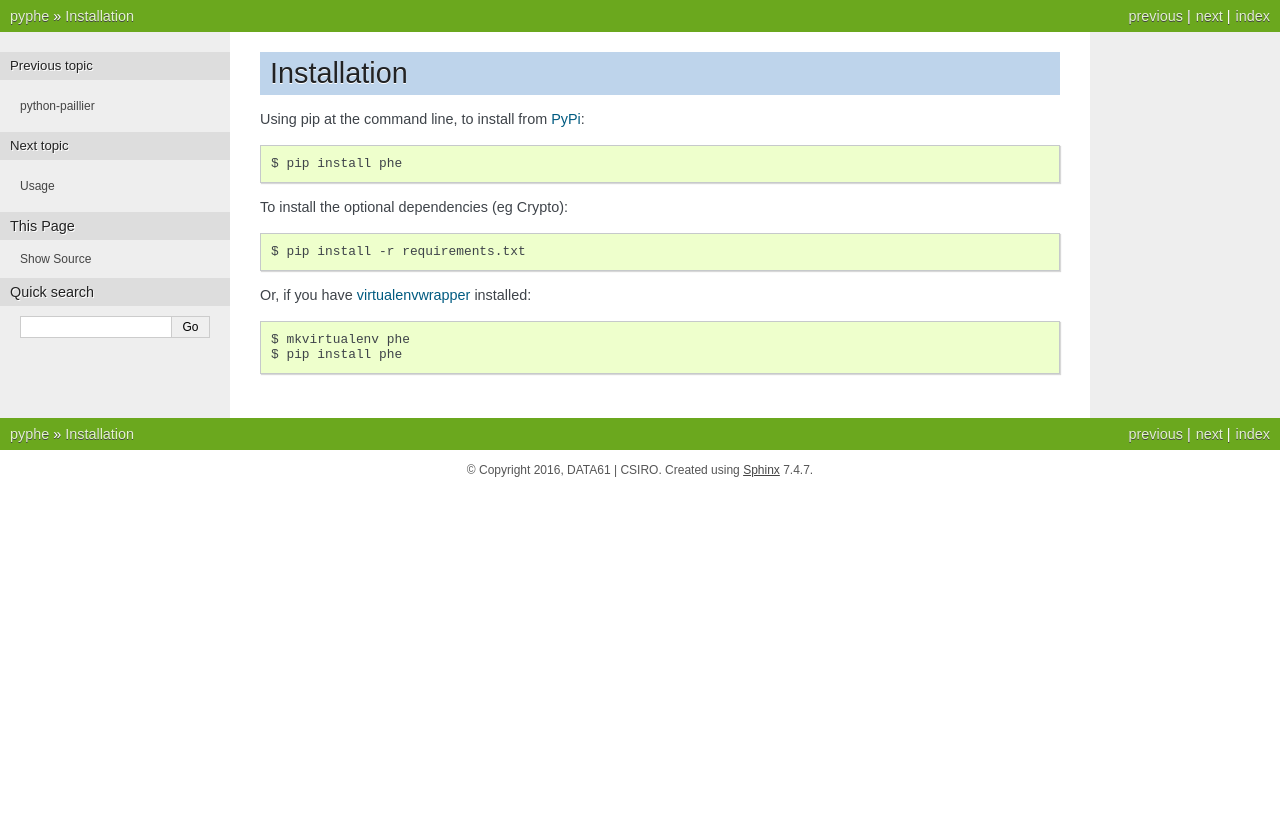
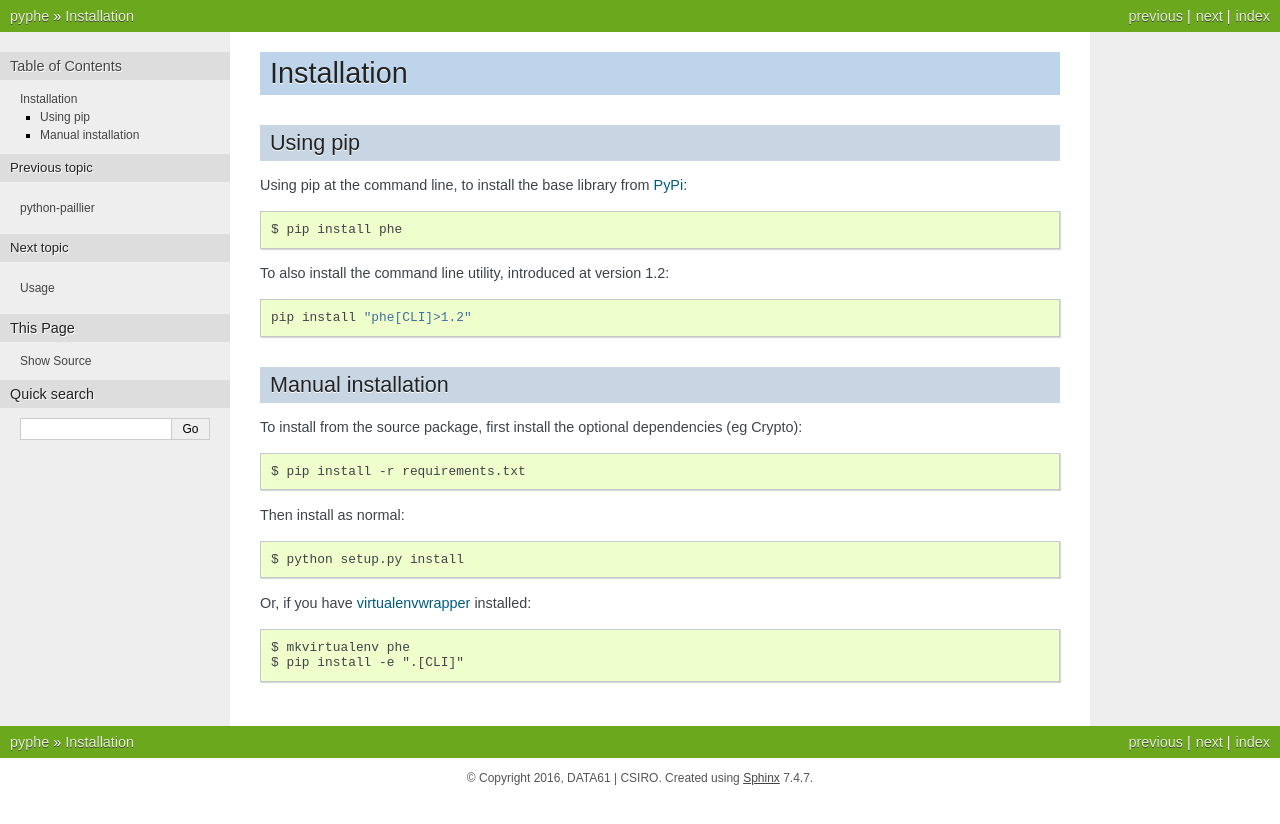
Before and after one commit to data61/python-paillier, a Sphinx documentation site: the page built from docs/installation.rst, in a window 1280 px wide. Shown: the top 824 px of the page. Built offline with Sphinx 7.4.7, drawn with Linux system fonts in a browser that asks for light colours; pages that are not in the unit, such as notebooks, are missing from menus.

Commit message:
Update docs to specify how to install optional cli tool

```diff
--- a/docs/cli.rst
+++ b/docs/cli.rst
@@ -2,6 +2,12 @@
 
 Command Line Utility
 ====================
+
+The command line utility is not installed by default. When installing with pip you
+must specify the optional extra eg::
+
+    pip install "phe[CLI]>1.2" --upgrade
+
 
 After :ref:`installation`, the **pheutil** command line program will be installed on your path.
 This interface allows a user to:
--- a/docs/installation.rst
+++ b/docs/installation.rst
@@ -3,16 +3,34 @@
 Installation
 ============
 
-Using pip at the command line, to install from `PyPi <https://pypi.python.org/pypi/phe/>`_::
+Using pip
+---------
+
+Using pip at the command line, to install the base library from `PyPi <https://pypi.python.org/pypi/phe/>`_::
 
     $ pip install phe
 
-To install the optional dependencies (eg Crypto)::
+
+To also install the command line utility, introduced at version 1.2::
+
+    pip install "phe[CLI]>1.2"
+
+
+
+Manual installation
+-------------------
+
+To install from the source package, first install the optional dependencies (eg Crypto)::
 
     $ pip install -r requirements.txt
+
+Then install as normal::
+
+    $ python setup.py install
+
 
 Or, if you have `virtualenvwrapper <https://virtualenvwrapper.readthedocs.org/en/latest/>`_
 installed::
 
     $ mkvirtualenv phe
-    $ pip install phe
+    $ pip install -e ".[CLI]"
```
